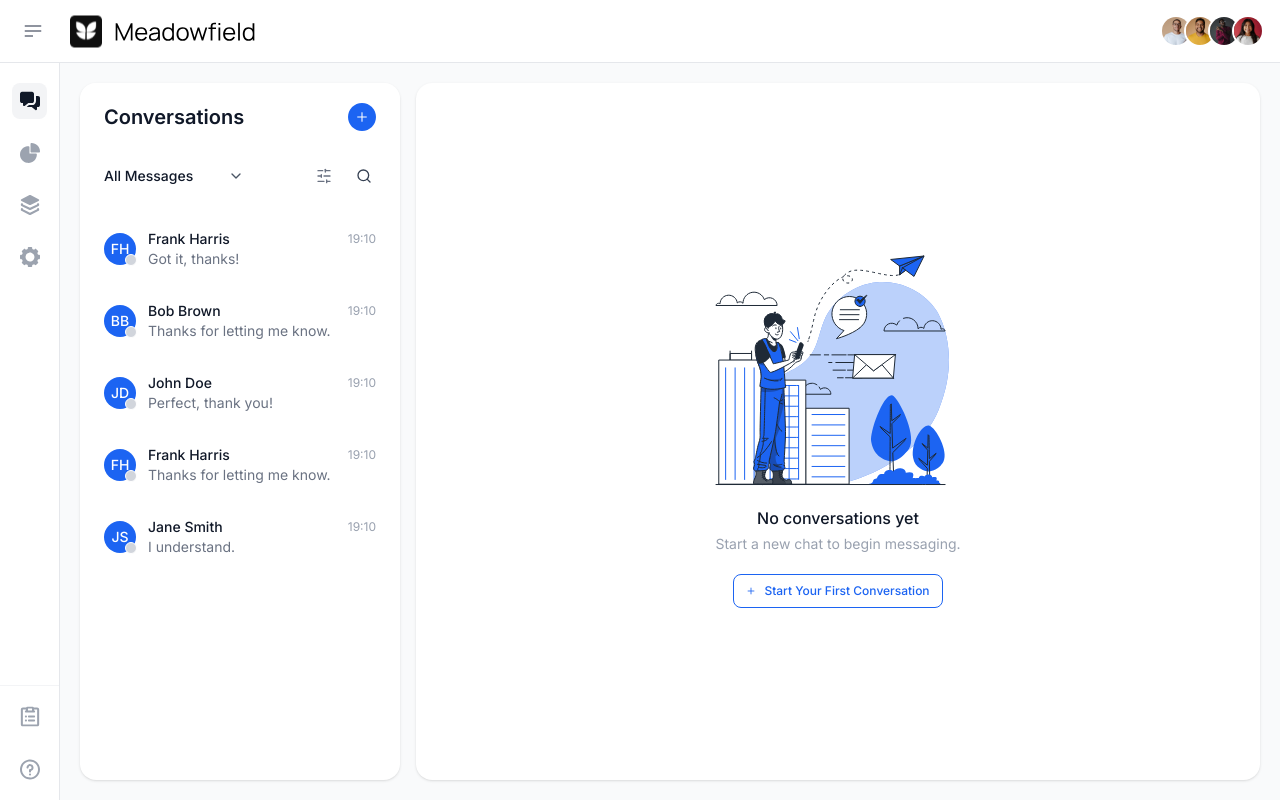
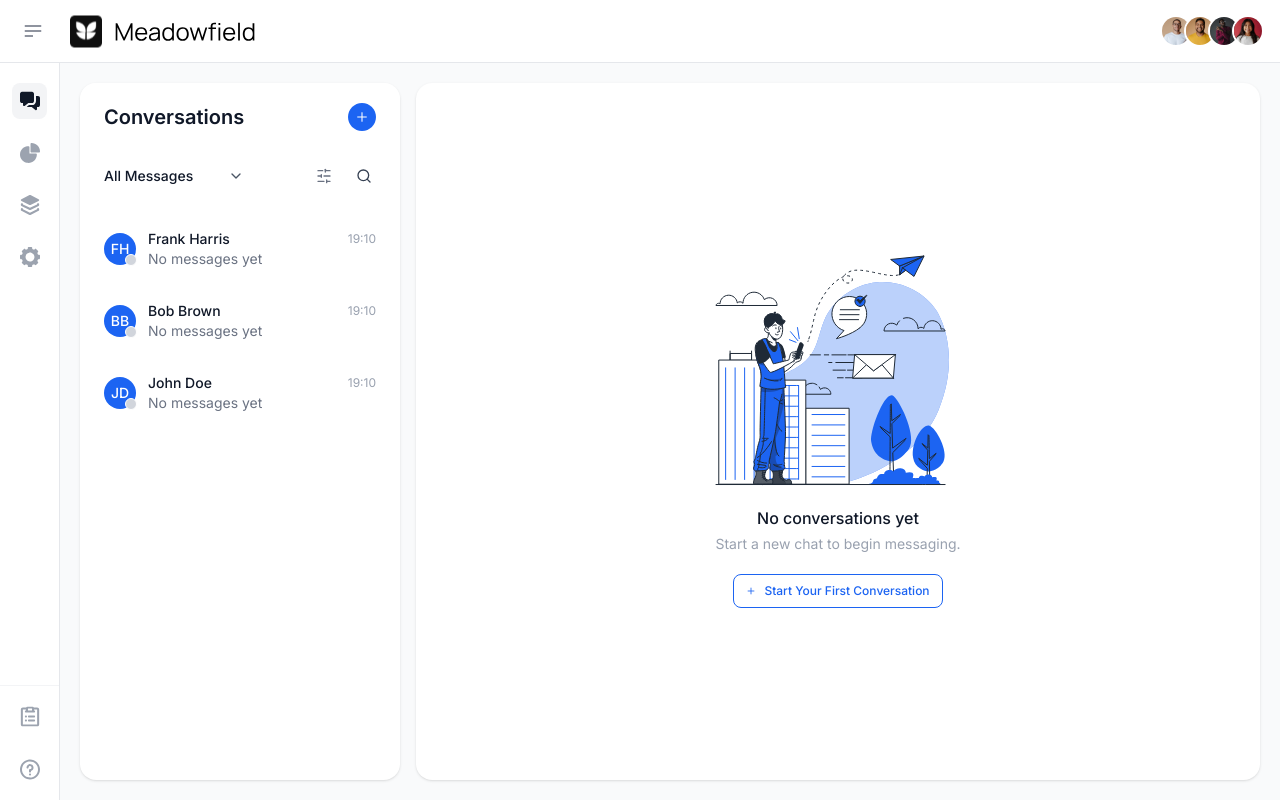
Before and after one commit to asif-zulfiqar/arnio-saas, a Next.js app: page / in a window 1280 px wide. Built offline with nearby package versions, Linux system fonts and the light colour scheme.

Commit message:
feat: unread counts are added

```diff
--- a/data/data.js
+++ b/data/data.js
@@ -41,8 +41,6 @@ const generateDummyConversations = (num) => {
   const getRandomName = () => names[Math.floor(Math.random() * names.length)];
   const getRandomPhoneNumber = () =>
     phoneNumbers[Math.floor(Math.random() * phoneNumbers.length)];
-  const getRandomMessage = () =>
-    responses[Math.floor(Math.random() * responses.length)];
 
   const conversations = [];
 
@@ -50,7 +48,7 @@ const generateDummyConversations = (num) => {
     const id = `convo-${Date.now() + i}`;
     const name = getRandomName();
     const phoneNumber = getRandomPhoneNumber();
-    const lastMessage = getRandomMessage();
+    const lastMessage = "";
     const lastMessageTime = new Date();
     const isTyping = false;
     const unreadCount = 0;
--- a/store/conversation/conversationStore.js
+++ b/store/conversation/conversationStore.js
@@ -3,7 +3,7 @@ import { generateDummyConversations } from "@/data/data";
 const { create } = require("zustand");
 
 const useConversationStore = create((set, get) => ({
-  conversations: generateDummyConversations(5),
+  conversations: generateDummyConversations(3),
   activeConversationId: null,
   searchTerm: "",
 
```
